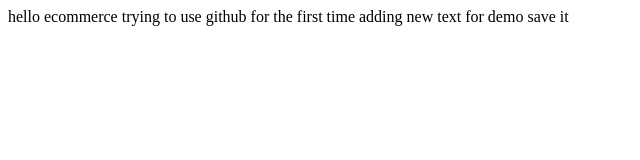
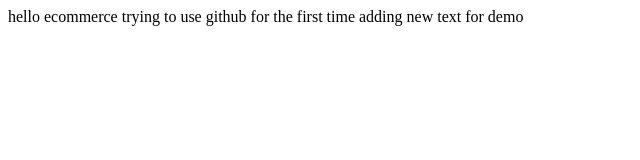
Before and after one commit to Deekshitha0077/ecommerce, a plain HTML site: page index.html in a window 1280 px wide. Shown: the full height of the page, 0-640 px from the left. Drawn offline with Linux system fonts and the light colour scheme.

Commit message:
Update index.html

```diff
--- a/index.html
+++ b/index.html
@@ -8,6 +8,6 @@
 <body>
     hello ecommerce
     trying to use github for the first time
-    adding new text for demo save it
+    adding new text for demo
 </body>
 </html>
```
